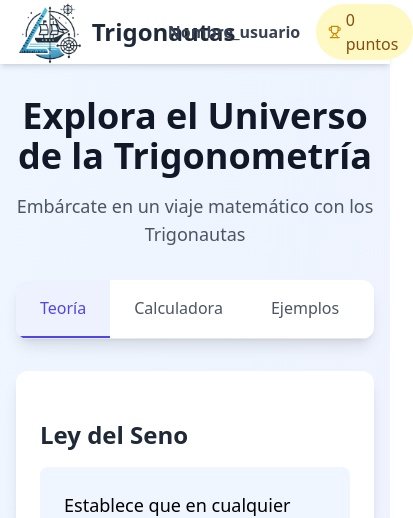
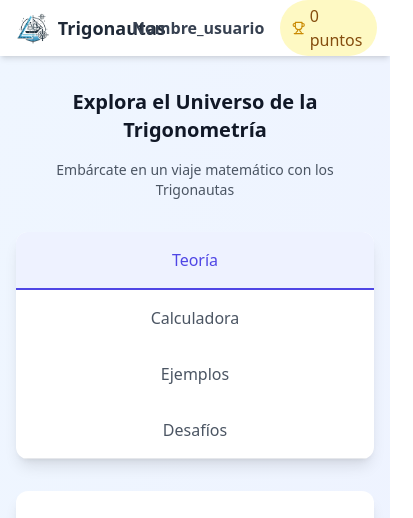
Before and after one commit to sauk1346/gamification_proyect, a React (Vite) app: page /gamification_proyect/main/teoria in a window 390 px wide. Shown: the top 518 px of the page, 413 px wide, since content can reach past the window. Built offline with nearby package versions, Linux system fonts and the light colour scheme.

Commit message:
responsivo

```diff
--- a/src/components/Header.jsx
+++ b/src/components/Header.jsx
@@ -8,8 +8,8 @@ export default function Header() {
             <div className="max-w-7xl mx-auto px-4 sm:px-6 lg:px-8">
                 <div className="flex justify-between h16">
                     <div className="flex items-center">
-                        <img className="h-16" src={logo_img}/>
-                        <span className="ml-2 text-2xl font-bold text-gray-800">Trigonautas</span>
+                        <img className="h-8 sm:h-16" src={logo_img}/>
+                        <span className="ml-2 text-lg sm:text-2xl font-bold text-gray-800">Trigonautas</span>
                     </div>
                     <div className="flex items-center space-x-4">
                         <span className="text-gray-700 font-bold">{username || "Nombre_usuario"}</span>
--- a/src/components/MainLayout.jsx
+++ b/src/components/MainLayout.jsx
@@ -9,8 +9,8 @@ export default function MainLayout() {
 
         <div className="max-w-7xl mx-auto px-4 sm:px-6 lg:px-8 py-8">
             <div className="text-center mb-8">
-                <h1 className="text-4xl font-bold text-gray-900 mb-4">Explora el Universo de la Trigonometría</h1>
-                <p className="text-lg text-gray-600">Embárcate en un viaje matemático con los Trigonautas</p>
+                <h1 className="text-xl sm:text-4xl font-bold text-gray-900 mb-4">Explora el Universo de la Trigonometría</h1>
+                <p className="text-sm sm:text-lg text-gray-600">Embárcate en un viaje matemático con los Trigonautas</p>
             </div>
 
             <Navbar />
--- a/src/components/Navbar.jsx
+++ b/src/components/Navbar.jsx
@@ -3,7 +3,7 @@ import { NavLink } from 'react-router-dom';
 export default function Navbar() {
   return (
     <div className="bg-white rounded-xl shadow-lg overflow-hidden mb-8">
-      <div className="flex border-b">
+      <div className="flex flex-col sm:flex-row border-b">
         <NavLink
           to="teoria"
           className={({ isActive }) =>
--- a/src/pages/Ejemplos.jsx
+++ b/src/pages/Ejemplos.jsx
@@ -30,8 +30,10 @@ export default function Ejemplos() {
                 <div>
                   <h4 className='font-semibold text-gray-700 mb-2'>Solución:</h4>
                   <p className='text-gray-600'>Usando definición de Tangente</p>
+                  <div className='text-sm sm:text-base'>
                     <BlockMath math="distancia = \frac{altura}{\tan(30°)} = \frac{50}{0.577} "/>
                     <BlockMath math="distancia = 86.6\;metros"/>
+                  </div>
                 </div>
               </div>
             </div>
@@ -52,9 +54,10 @@ export default function Ejemplos() {
                 <div>
                   <h4 className='font-semibold text-gray-700 mb-2'>Solución:</h4>
                   <p className='text-gray-600'>Usando definición de Seno</p>
+                  <div className='text-sm sm:text-base'>
                     <BlockMath math="distancia = \frac{20}{\sin(75°)}"/>
                     <BlockMath math="distancia = 20.7\; metros"/>
-
+                  </div>
                 </div>
               </div>
             </div>
@@ -78,9 +81,11 @@ export default function Ejemplos() {
                   <p className='text-gray-600'>
                     Usando la Ley del Coseno
                   </p>
+                  <div className='text-sm sm:text-base'>
                     <BlockMath math="100^2 = 60^2 + 60^2 - 2\cdot 60\cdot 60\cdot \cos(\alpha)"/>
                     <BlockMath math="cos(\alpha) = \frac{100^2 - 2\cdot 60^2}{2\cdot 60^2}"/>
                     <BlockMath math="\alpha = cos^{-1}\left(\frac{100^2 - 2\cdot 60^2}{2\cdot 60^2}\right) = 56.4°"/>
+                  </div>
                 </div>
               </div>
             </div>
--- a/src/pages/Teoria.jsx
+++ b/src/pages/Teoria.jsx
@@ -16,7 +16,7 @@ export default function Teoria() {
                 <p className='text-lg mb-4'>
                     Establece que en cualquier triángulo la relación entre el seno de un angulo y el lado opuesto es constante:
                 </p>
-                <div className='bg-white p-4 rounded-lg shadow-sm text-center text-xl'>
+                <div className='bg-white p-4 rounded-lg shadow-sm text-center text-sm sm:text-xl'>
                     <BlockMath math="\frac{a}{\sin(\alpha)} = \frac{b}{\sin(\beta)} = \frac{c}{\sin(\gamma)} = 2R" />
                 </div>
                 <p className='mt-4 text-gray-600'>
@@ -34,7 +34,7 @@ export default function Teoria() {
                 <p className='text-lg mb-4'>
                     Relaciona un lado de un triángulo con los otros dos lados y el ángulo comprendido:
                 </p>
-                <div className='bg-white p-4 rounded-lg shadow-sm text-center text-xl'>
+                <div className='bg-white p-4 rounded-lg shadow-sm text-center text-sm sm:text-xl'>
                     <BlockMath math="a^2 = b^2 + c^2 - 2bc \cdot \cos(\alpha)" />
                     <BlockMath math="b^2 = a^2 + c^2 - 2ac \cdot \cos(\beta)" />
                     <BlockMath math="c^2 = a^2 + b^2 - 2ab \cdot \cos(\gamma)" />
@@ -54,7 +54,7 @@ export default function Teoria() {
                 <p className='text-lg mb-4'>
                     Representan oscilaciones y ciclos que se repiten en fenómenos naturales como el sonido, la luz y el movimiento armónico.
                 </p>
-                <div className='bg-white p-4 rounded-lg shadow-sm text-center text-xl'>
+                <div className='bg-white p-4 rounded-lg shadow-sm text-center text-sm sm:text-xl'>
                     <BlockMath math="f(x) = a \cdot \sin(b\cdot x + c) + d" />
                     <BlockMath math="g(x) = a \cdot \cos(b\cdot x + c) + d" />
                 </div>
```
Lines whose indentation alone changed are shown as unchanged.
